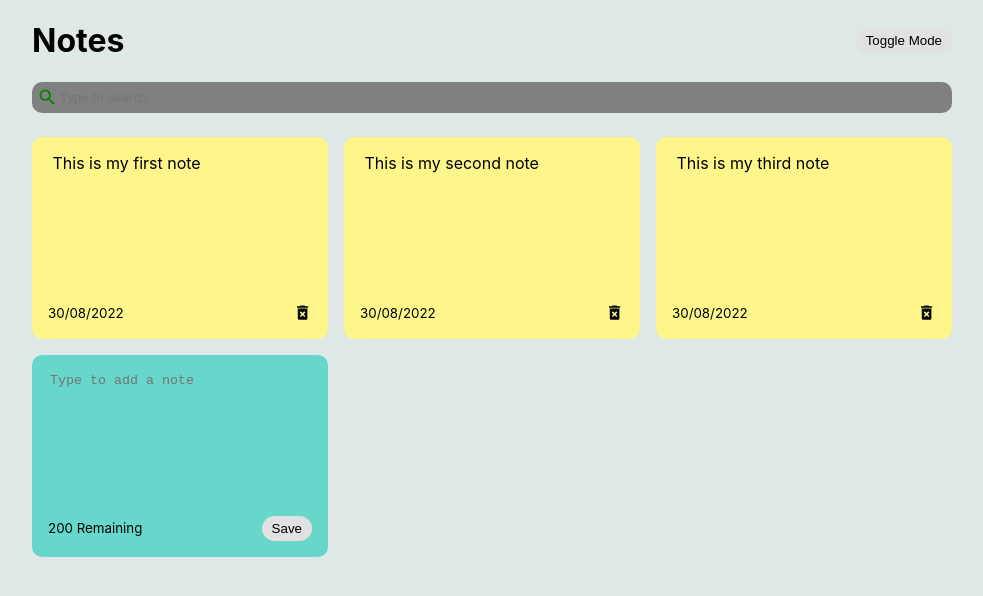
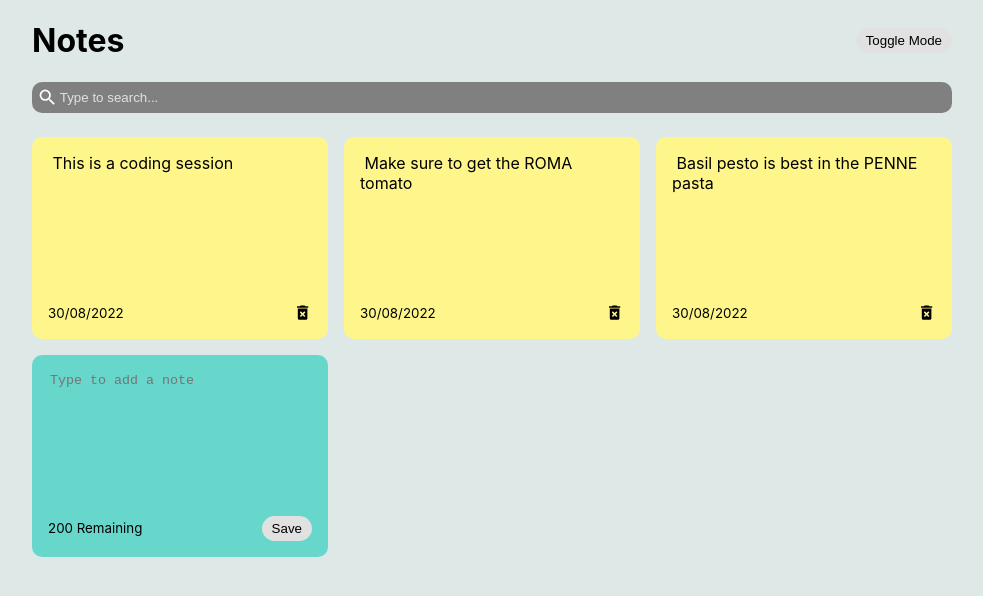
Before and after one commit to aneesh072/note-taking-React, a React (Create React App) app: page / in a window 1280 px wide. Shown: the top 596 px of the page, without its empty margins (148-1131 px from the left). Built offline with nearby package versions, Linux system fonts and the light colour scheme.

Commit message:
functionality added to save on the localStorage

```diff
--- a/src/App.js
+++ b/src/App.js
@@ -1,4 +1,4 @@
-import React, { useState } from 'react';
+import React, { useEffect, useState } from 'react';
 import { nanoid } from 'nanoid';
 import NotesList from './components/NotesList';
 import Search from './components/Search';
@@ -8,17 +8,17 @@ const App = () => {
   const [notes, setNotes] = useState([
     {
       id: nanoid(),
-      text: 'This is my first note',
+      text: 'This is a coding session',
       date: '30/08/2022',
     },
     {
       id: nanoid(),
-      text: 'This is my second note',
+      text: 'Make sure to get the ROMA tomato',
       date: '30/08/2022',
     },
     {
       id: nanoid(),
-      text: 'This is my third note',
+      text: 'Basil pesto is best in the PENNE pasta',
       date: '30/08/2022',
     },
   ]);
@@ -26,6 +26,18 @@ const App = () => {
   const [searchText, setSearchText] = useState('');
 
   const [darkMode, setDarkMode] = useState(false);
+
+  useEffect(() => {
+    const savedNotes = JSON.parse(localStorage.getItem('react-notes-app-data'));
+
+    if (savedNotes) {
+      setNotes(savedNotes);
+    }
+  }, []);
+
+  useEffect(() => {
+    localStorage.setItem('react-notes-app-data', JSON.stringify(notes));
+  }, [notes]);
 
   const addNote = (text) => {
     const date = new Date();
--- a/src/index.css
+++ b/src/index.css
@@ -39,7 +39,7 @@ code {
 .notes-list {
   display: grid;
   grid-gap: 1rem;
-  grid-template-columns: repeat(auto-fit, minmax(250px, 1fr));
+  grid-template-columns: repeat(auto-fill, minmax(250px, 1fr));
 }
 
 .note.new {
@@ -96,7 +96,7 @@ textarea:focus {
   border-radius: 10px;
   padding: 5px;
   margin-bottom: 1.5em;
-  color: green;
+  color: white;
 }
 
 .search input {
@@ -105,6 +105,10 @@ textarea:focus {
   color: white;
 }
 
+.search input::placeholder {
+  color: #e1e1e1;
+}
+
 .search input:focus {
   outline: none;
 }
--- a/src/index.js
+++ b/src/index.js
@@ -3,10 +3,9 @@ import ReactDOM from 'react-dom/client';
 import './index.css';
 import App from './App';
 
-
 const root = ReactDOM.createRoot(document.getElementById('root'));
 root.render(
-  <React.StrictMode>
+  <>
     <App />
-  </React.StrictMode>
+  </>
 );
```
